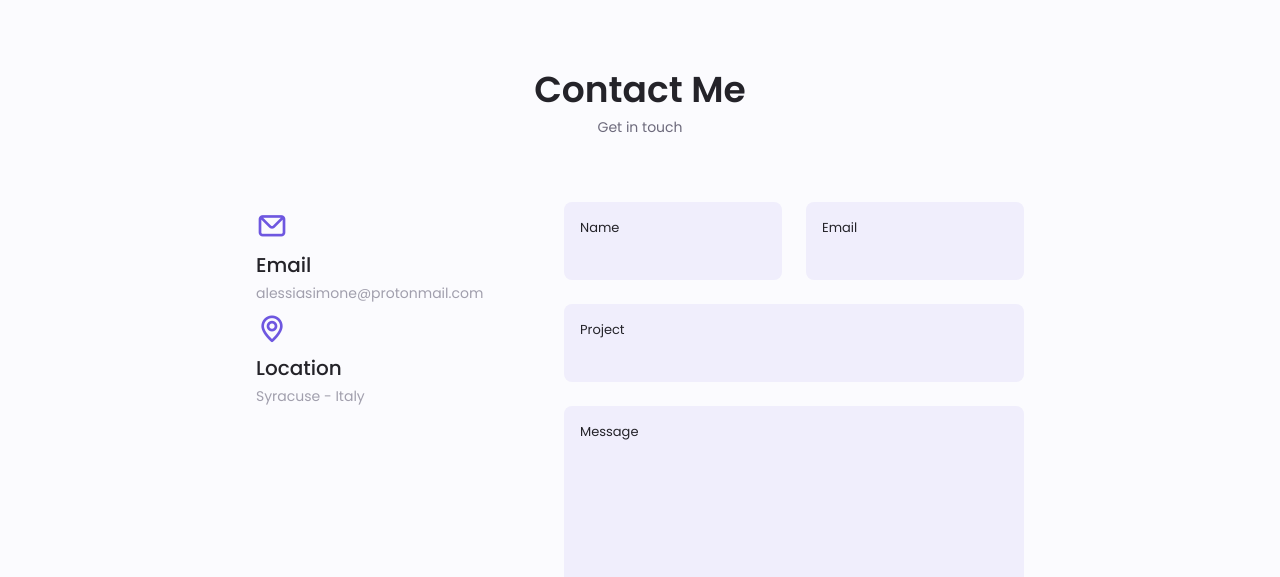
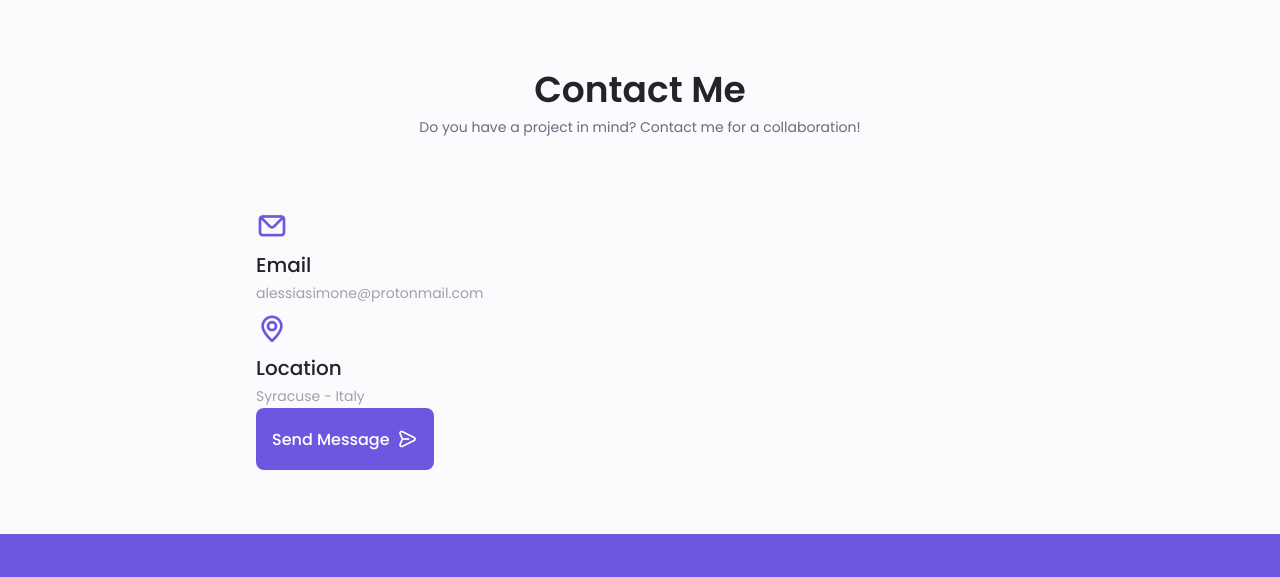
Before and after one commit to alessiasimone/alessiasimone.github.io, a plain HTML site: page index.html in a window 1280 px wide. Shown: the part 4290-4867 px from the top of the page. Drawn offline with nearby package versions, Linux system fonts and the light colour scheme.

Commit message:
Update index.html

```diff
--- a/index.html
+++ b/index.html
@@ -830,7 +830,7 @@
             <!--==================== CONTACT ME ====================-->
             <section class="contact section" id="contact">
                 <h2 class="section__title">Contact Me</h2>
-                <span class="section__subtitle">Get in touch</span>
+                <span class="section__subtitle">Do you have a project in mind? Contact me for a collaboration!</span>
 
                 <div class="contact__container container grid">
                     <div>
@@ -852,33 +852,15 @@
                                 <span class="contact__subtitle">Syracuse - Italy</span>
                             </div>
                         </div>
-                    </div>
 
-                    <form action="" class="contact__form grid">
-                        <div class="contact__inputs grid">
-                            <div class="contact__content">
-                                <label for="" class="contact__label">Name</label>
-                                <input type="text" class="contact__input">
-                            </div>
-                            <div class="contact__content">
-                                <label for="" class="contact__label">Email</label>
-                                <input type="email" class="contact__input">
+                        <div class="contact__informations">
+
+                            <div>
+                                <a href="mailto:alessiasimone@protonmail.com" class="button button--flex">Send Message
+                                <i class="uil uil-message button__icon"></i></a>
                             </div>
                         </div>
-                        <div class="contact__content">
-                            <label for="" class="contact__label">Project</label>
-                            <input type="text" class="contact__input">
-                        </div>
-                        <div class="contact__content">
-                            <label for="" class="contact__label">Message</label>
-                            <textarea name="" id="" cols="0" rows="7" class="contact__input"></textarea>
-                        </div>
-
-                        <div>
-                            <a href="mailto:alessiasimone@protonmail.com" class="button button--flex">Send Message</a>
-                            <i class="uil uil-message button__icon"></i>
-                        </div>
-                    </form>
+                    </div>
                 </div>
             </section>
         </main>
```
